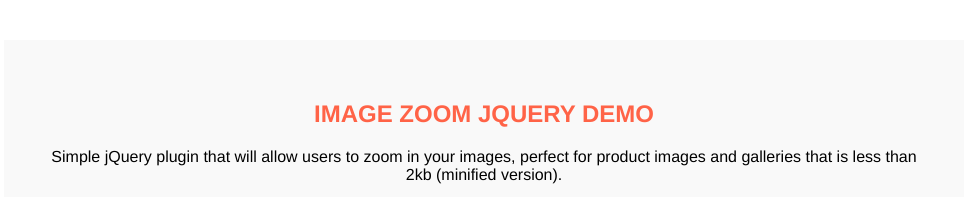
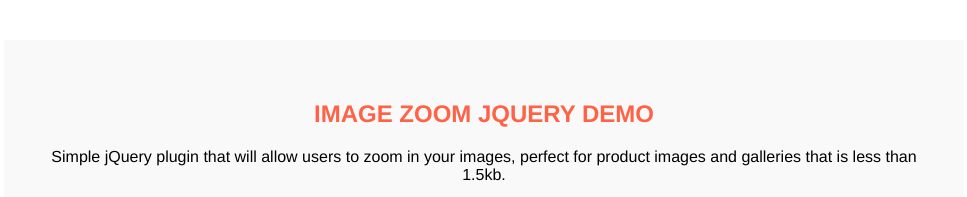
Before and after one commit to Mario-Duarte/image-zoom-plugin, a website: page index.html in a window 1280 px wide. Shown: the top 197 px of the page, without its empty margins (156-1123 px from the left). Drawn offline with Linux system fonts and the light colour scheme.

Commit message:
updated docs and demo html

```diff
--- a/index.html
+++ b/index.html
@@ -13,7 +13,7 @@
         <div class="inner">
 			<h1 class="txt-center"><a href="https://github.com/Mario-Duarte/image-zoom-plugin">Image Zoom jQuery Demo</a></h1>
 
-			<p class="txt-center">Simple jQuery plugin that will allow users to zoom in your images, perfect for product images and galleries that is less than 2kb (minified version).</p>
+			<p class="txt-center">Simple jQuery plugin that will allow users to zoom in your images, perfect for product images and galleries that is less than 1.5kb.</p>
 
 			<p class="txt-center"><a class="btn" href="https://github.com/Mario-Duarte/image-zoom-plugin" target="_blank">View Repo</a> <a class="btn" href="https://github.com/Mario-Duarte/image-zoom-plugin/releases" target="_blank">Download</a> <a class="btn" href="https://github.com/Mario-Duarte/image-zoom-plugin/issues" target="_blank">Report Issue</a></p>
 
```
Also changed, not shown: README.md.
